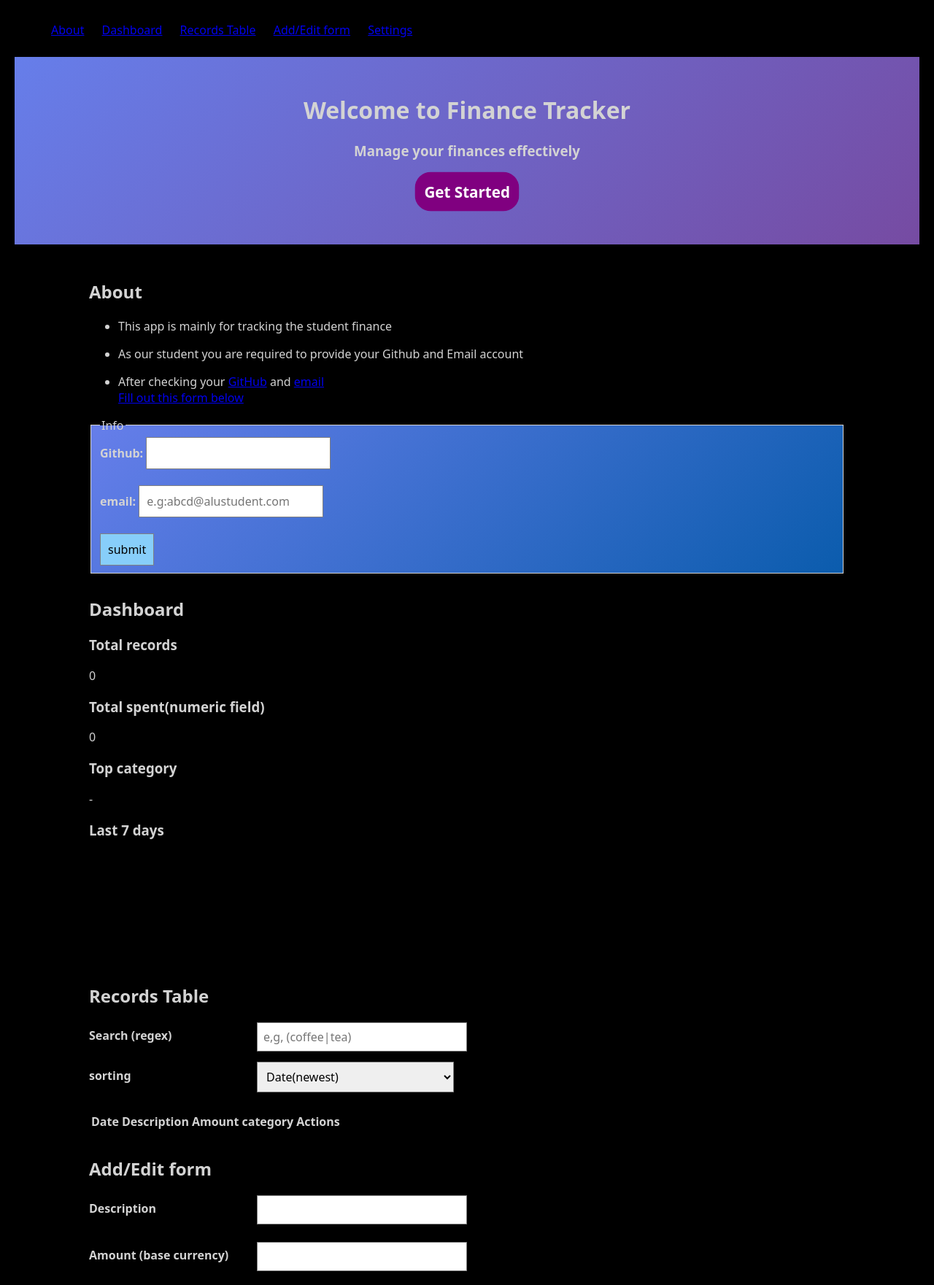
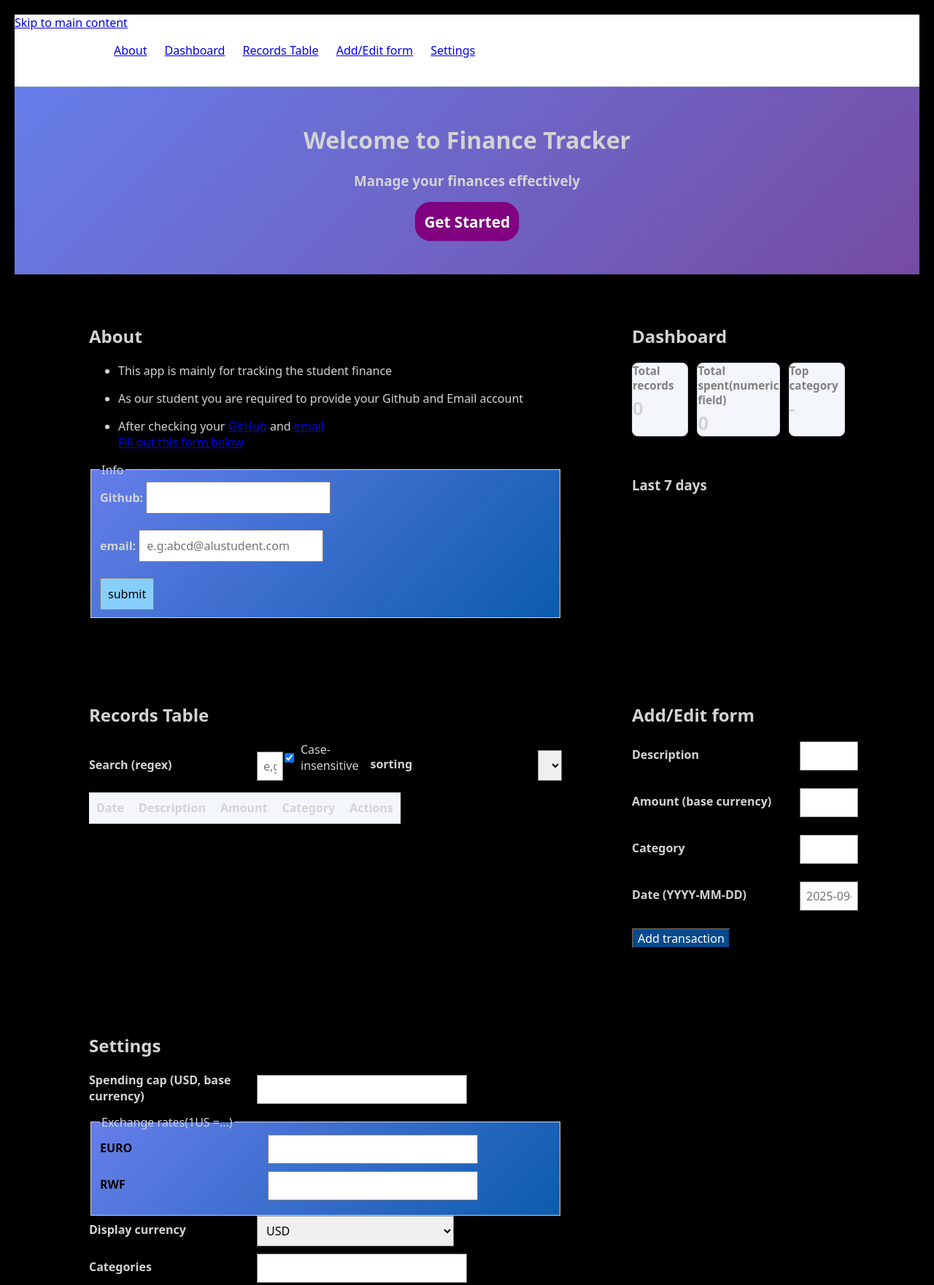
Before and after one commit to Daniella189-hub/responsiveUI, a plain HTML site: page index.html in a window 1280 px wide. Shown: the top 1761 px of the page at 73% size. Drawn offline with Linux system fonts and the light colour scheme; a script that the page names is missing.

Commit message:
added more lines for Css and enhance the HTML

```diff
--- a/index.html
+++ b/index.html
@@ -9,15 +9,16 @@
 	</head>
 
 	<body>
-		<header>
-			<nav class="read">
+		<a href="#main" class="skip-link">Skip to main content</a>
+		<header class="site-header">
+			<nav aria-label="Main" class="read">
 				<ul>
 
 					<li><a href="#about">About</a></li>
 					<li><a href="#dashoard">Dashboard</a></li>
-					<li><a href="records tables">Records Table</a></li>
+					<li><a href="#record table">Records Table</a></li>
 					<li><a href="#add">Add/Edit form</a></li>
-					<li><a href="settings">Settings</a></li>
+					<li><a href="#settings">Settings</a></li>
 				</ul>
 			</nav>
 		</header>
@@ -26,7 +27,8 @@
 				<h3 align="center">Manage your finances effectively</h3>
 				<h3 align="center"> <a href="https://www.coursera.org/organizations/alu/learn/financial-planning?authProvider=alu" class="ready"> Get Started</a></h3>
 			</div>
-		<main>
+		<main id="main" tabindex="-1">
+			<!--ABOUT-->
 			<section>
 				<h2>About</h2>
 				<ul>
@@ -70,35 +72,38 @@
 						<label for="search">Search (regex)</label>
 						<input id="search" type="text" placeholder="e,g, (coffee|tea)" autocomplete="off">
 					</div>
+					<label class="check"><input type="checkbox" id="case-toggle" checked>Case-insensitive</label>
 					<div class="field">
 						<label for="sort">sorting</label>
-						<select>
+						<select id="sort">
 							<option value="date-desc">Date(newest)</option>
 							<option value="date-asc">Date (oldest)</option>
-							<option value="description-asc">Description</option>
+							<option value="description-asc">Description A-Z</option>
+							<option value="description-desc">Description Z-A</option>
 							<option value="amount-asc">Amount inc</option>
 							<option value="amount-desc">Amount decr</option>
 						</select>
 					</div>
 				</div>
-					<p id="regex-error" class="error" role="alert"></p>
-					<p id="result-count" class="muted"></p>
+				<p id="regex-error" class="error" role="alert"></p>
+				<p id="result-count" class="muted"></p>
 				<table>
 					<caption class="sr-only">Transactions</caption>
 					<thead>
 						<tr><th scope="col">Date</th><th scop="col">Description</th><th scope="col">Amount</th>
-							<th scope="col">category</th><th scope="col">Actions</th></tr>
+							<th scope="col">Category</th><th scope="col">Actions</th></tr>
 					</thead>
 					<tbody id="rows"></tbody>
 				</table>
 			</section>
+<!--ADD/EDIT FORM-->
 
             <section id="form">
 				<h2>Add/Edit form</h2>
-				<form id="record-form">
+				<form id="record-form" novalidate>
 					<input type="hidden" id="rec-id">
 					<div class="field">
-						<label for="Description">Description</label>
+						<label for="description">Description</label>
 						<input id="description" autocomplete="off" aria-describedby="description-error">
 						<p class="error" id="description-error"></p>
 					</div>
@@ -128,7 +133,7 @@
 <!--SETTINGS-->
             <section>
 				<h2>Settings</h2>
-				<form>
+				<form id="settings-form" novalidate>
 					<div class="field">
 						<label for="cap">Spending cap (USD, base currency)</label>
 						<input id="cap" inputmode="decimal">
@@ -161,7 +166,7 @@
 			</section>
 		</main>
 
-		<footer class="site-footer"><p> Built for the building reponsive UI summatie</p></footer>
+		<footer class="site-footer"><p> Built for the building reponsive UI summative</p></footer>
 		<p id="status" role="status" class="sr-only"></p>
 		<script type="module" src="scripts/main.js"></script>
 	</body>
--- a/styles/main.css
+++ b/styles/main.css
@@ -60,7 +60,7 @@
     left:8px;
     top:8px;
     background:black;
-    color: white;
+    color: black;
     padding:8px 12px;
 }
 :focus-visible{
@@ -208,3 +208,178 @@
     color:gray;
     margin-top:4px;
 }
+
+/*--cards & stats--*/
+.stats{
+    display:flex;
+    flex-direction:column;
+    gap:12px
+}
+.card{
+    background:#f3f6fa;
+    border: 1px solid lightgray;
+    border-radius:8px;
+}
+.card h3{
+    margin:0;
+    font-size:0.95rem;
+    color:grey;
+}
+.big{
+    margin:4px 0 0;
+    font-size:1.6rem;
+    font-weight:700;
+}
+.cap{
+    padding:10px 14px;
+    border-radius:8px;
+    font-weight:600;
+    margin:16px 0;
+}
+.cap.ok{
+    background:#e6f4ec;
+    color:#e6f4ec;
+}
+.cap.over{
+    background:#fde7ea;
+    color:red;
+}
+
+/*--lets talk about the tables*/
+table,thead,tbody, tr, td{
+    display:block;
+}
+thead{
+    position:absolute;
+    left:-9999px;
+}
+tr{
+    border:1px solid lightgray;
+    border-radius:8px;
+}
+td{
+    padding:4px 0;
+}
+td::before{
+    content:attr(data-label) ": ";
+    font-weight:600;
+
+}
+td[data-label="Actions"]{
+    display:flex;
+    gap:8px;
+    margin-top:6px
+}
+td[data-label="Actions"]::before{
+    content:none;
+}
+caption{
+    text-align:left;
+}
+mark{
+    background:#ffe066;
+    color:#000;
+    padding: 0 2px;
+    border-radius:2px;
+}
+@keyframes fadeIn{
+    from{
+        opacity:0;
+        transform:translateY(4px);
+    } to
+    {
+        opacity:1;
+        transform:none
+    }
+}
+/*--Lets talk about responsive websites--*/
+@media (min-width:768px){
+    .site-header{
+        display:fles;
+        justify-content:space-between;
+        align-items:center;
+    }
+    .site-header h1{margin:0;}
+    .stats{
+        flex-direction:row;
+    }
+    .stats .card{
+        flex:1;
+    }
+    .toolbar {
+        flex-direction:row;
+        align-items:flex-end;
+        gap:16px;
+
+    }
+    .toolbar .field {
+        margin-bottom:0;
+    }
+    .toolbar .field:first-child{
+        flex:1;
+    }
+    .check{
+        margin-bottom:10px;
+    }
+    #record-form, #settings-form{
+        display:grid;
+        grid-template-columns:1fr 1fr;
+        gap: 0 16px;
+    }
+    #record-form button{
+        justify-self:start;
+    }
+    table{
+        display:table;
+        width:100%;
+        border-collapse:collapse;
+    }
+    thead{
+        display:table-heade-group;
+        position:static;
+    }
+    tbody{
+        display:table-row-group;
+    }
+    tr{
+        display:table-row;
+        border:0;
+        border-radius:0;
+        margin:0;
+        padding:0;
+    }
+    td, th{
+        display:table-cell;
+        padding:10px;
+        border-bottom:1px solid lightgray;
+        text-align:left;
+        vertical-align:middle;
+    }
+    th{background:#f3f6fa;}
+    td::before{content:none;}
+    td[data-label="Actions"]{
+        display:table-cell;
+        white-space:nonwrap;
+    }
+    td[data-label="Actions"]button{
+        margin-right:6px; padding:6px 10px;
+    }
+}
+
+/*--for desktop--*/
+@media (min-width:1024px){
+    main{
+        display:grid;
+        grid-template-columns:2fr 1fr;
+        gap:032px;
+        align-items:start;
+    }
+    #about, #dashboard, #record table{grid-column:1 / -1;}
+    #record-form, #settings-form{grid-template-columns:1fr;}
+    .site-header, .site-footer{
+        padding-inline:calc((100% - 1100px) /2 + 16px);
+    }
+}
+@media(prefers-reduced-motion:reduce){
+    *{animation:none !important; transition:none !important;}
+}
```
